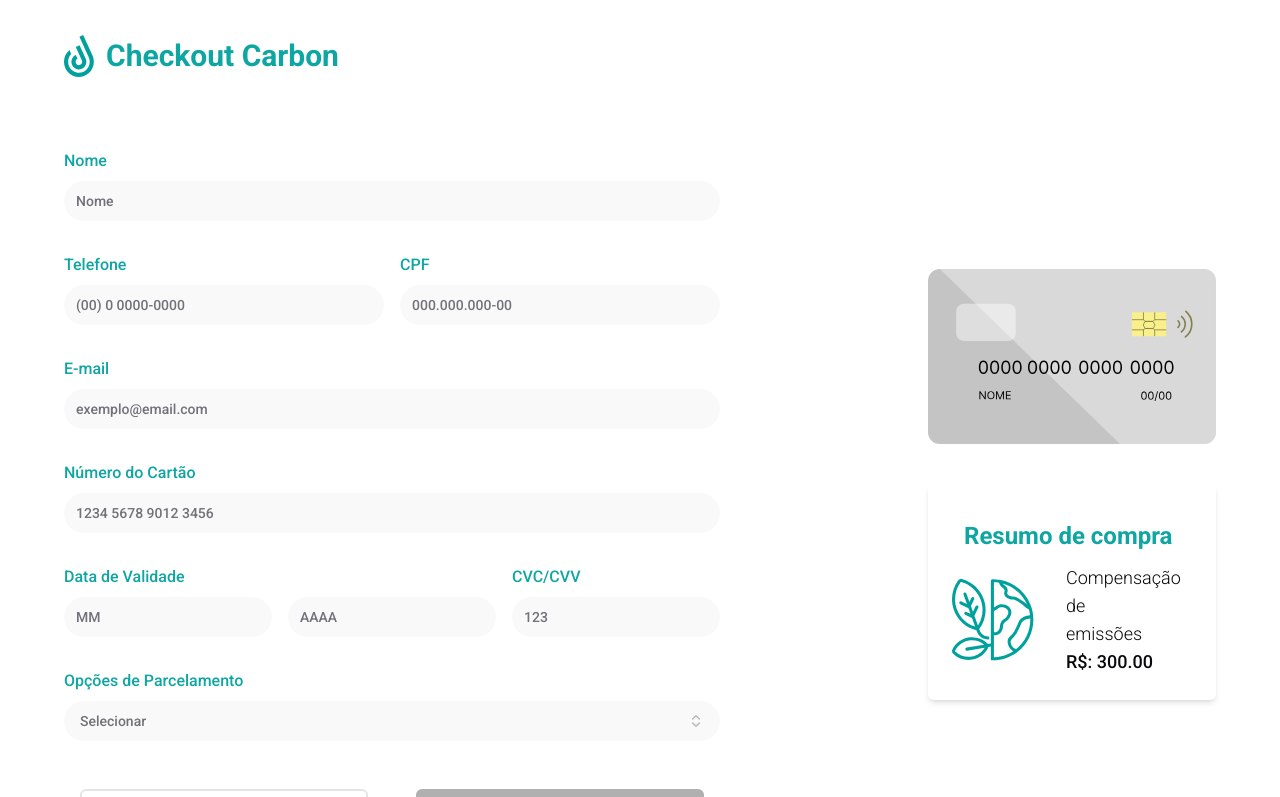
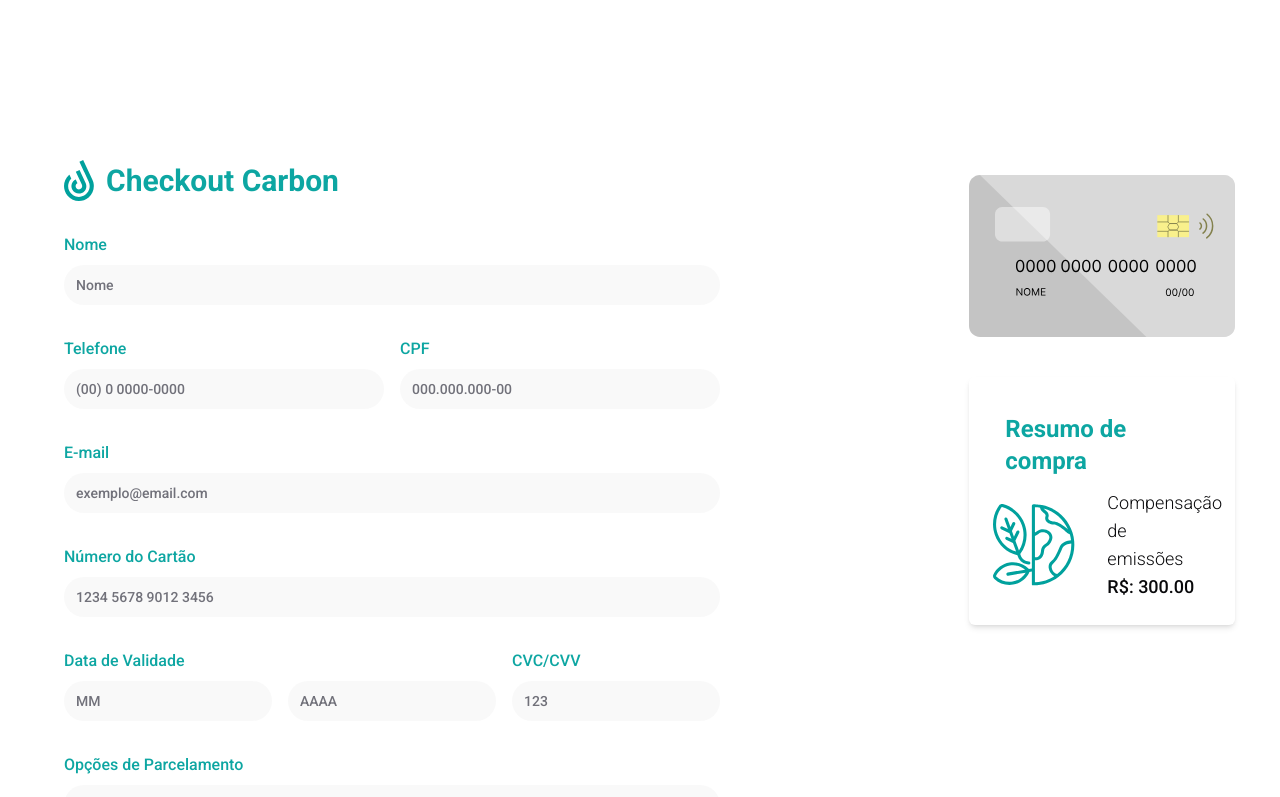
Before and after one commit to ormacarbon/frontend-test-tree, a Next.js app in the folder teste-tecnico/: page /checkout in a window 1280 px wide. Shown: the top 797 px of the page. Built offline with nearby package versions, Linux system fonts and the light colour scheme.

Commit message:
fix: layout issue

```diff
--- a/teste-tecnico/src/app/checkout/page.tsx
+++ b/teste-tecnico/src/app/checkout/page.tsx
@@ -31,13 +31,7 @@ export default function Page() {
 
   return (
     <div className="flex flex-col justify-center items-center h-screen px-6 md:items-start md:px-16 lg:px-32 py-6">
-      <header className="flex flex-row items-center gap-3 pt-24">
-        <Image src="/CarbonLogo.svg" width={30} height={45} alt="Logo" />
-        <h1 className={`text-2xl md:text-3xl lg:text-4xl text-primaria ${roboto700.className}`}>
-          Checkout Carbon
-        </h1>
-      </header>
-      <main className="flex flex-col md:flex-row md:gap-72 h-full mt-8">
+      <main className="flex flex-col md:flex-row md:m-auto md:gap-80 h-full mt-8">
         <div className="flex flex-col w-full md:w-2/4 items-start justify-start">
           <MyForm total={amount} co2={co2} cred={cred} />
         </div>
--- a/teste-tecnico/src/components/ui/myform.tsx
+++ b/teste-tecnico/src/components/ui/myform.tsx
@@ -24,6 +24,7 @@ import {
 import { Check, ChevronsUpDown } from "lucide-react";
 import { Command, CommandEmpty, CommandGroup, CommandInput, CommandItem, CommandList } from "./ui/command";
 import { cn } from "@/lib/utils";
+import { roboto700 } from "@/app/ui/fonts";
 
 const formSchema = z.object({
   name_Nome: z.string().nonempty("Nome é obrigatório"),
@@ -128,6 +129,12 @@ export default function MyForm({ total = 0, co2, cred }: MyFormProps) {
           onSubmit={form.handleSubmit(onSubmit)}
           className="space-y-8 h-full max-w-2xl py-10 mb-40"
         >
+          <header className="flex flex-row items-center gap-3 pt-24">
+            <Image src="/CarbonLogo.svg" width={30} height={45} alt="Logo" />
+            <h1 className={`text-2xl md:text-3xl lg:text-4xl text-primaria ${roboto700.className}`}>
+              Checkout Carbon
+            </h1>
+          </header>
           <div className="grid grid-cols-1 gap-4">
             <FormField
               control={form.control}
```
